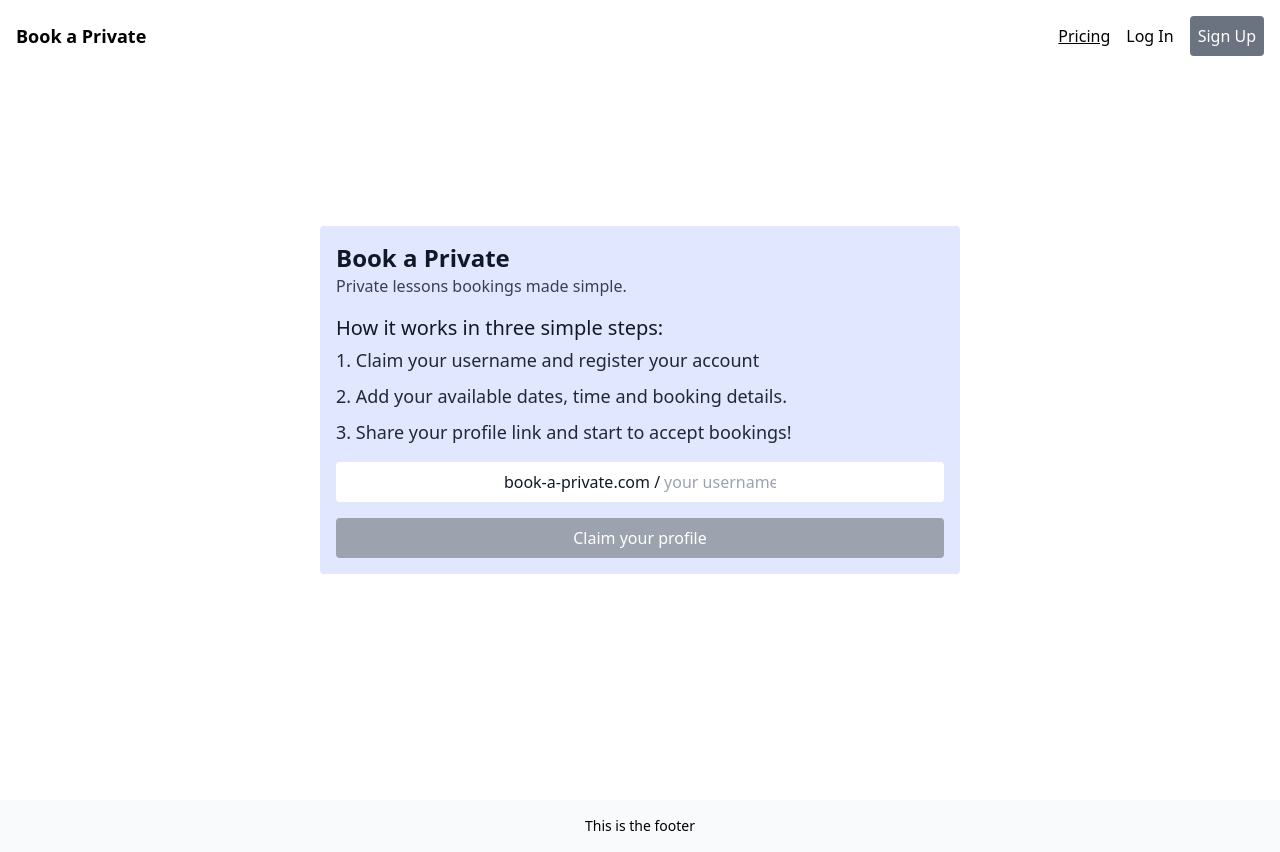
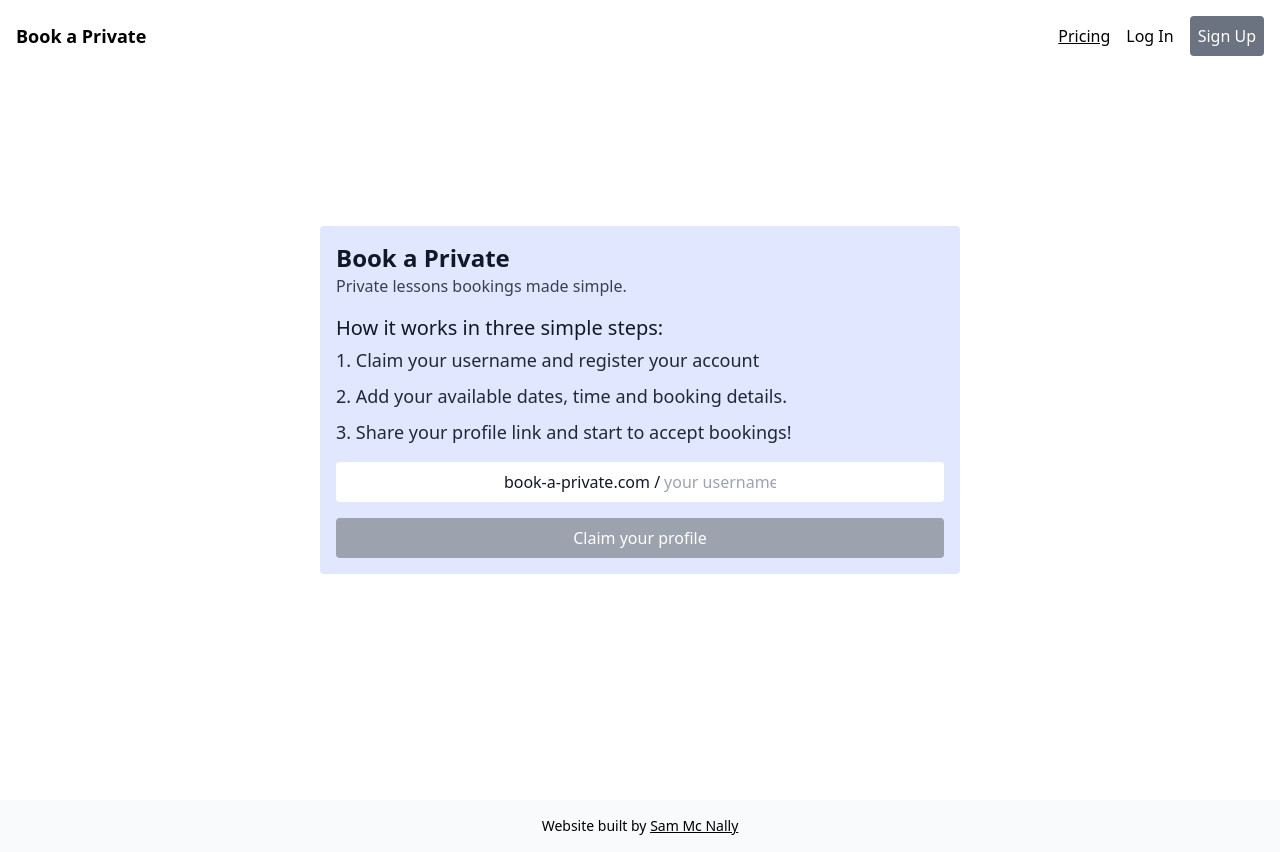
Before and after one commit to slammer1870/book-a-private, a Next.js app: page / in a window 1280 px wide. Built offline with nearby package versions, Linux system fonts and the light colour scheme; no server answers.

Commit message:
update: footer

```diff
--- a/components/Footer.tsx
+++ b/components/Footer.tsx
@@ -2,7 +2,7 @@ const Footer = () => {
   return (
     <div className="relative bottom-0 left-0 w-full bg-gray-50">
       <footer className="container mx-auto p-4 text-center text-sm">
-        <p className="font-light">This is the footer</p>
+        <span className="font-light">Website built by <a href="https://github.com/slammer1870" target="_blank" rel="noopener noreferrer" className="underline">Sam Mc Nally</a></span>
       </footer>
     </div>
   );
```
